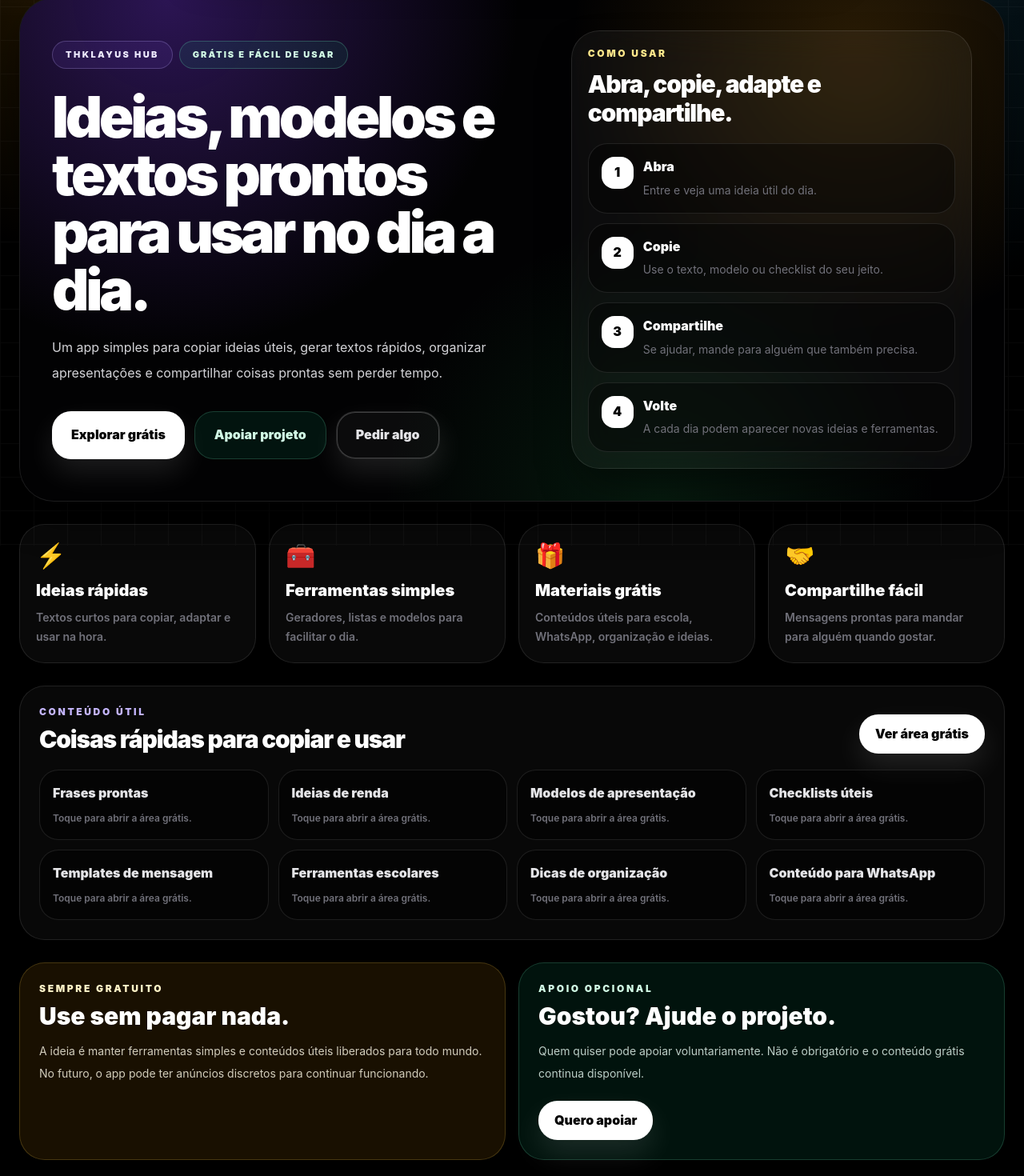
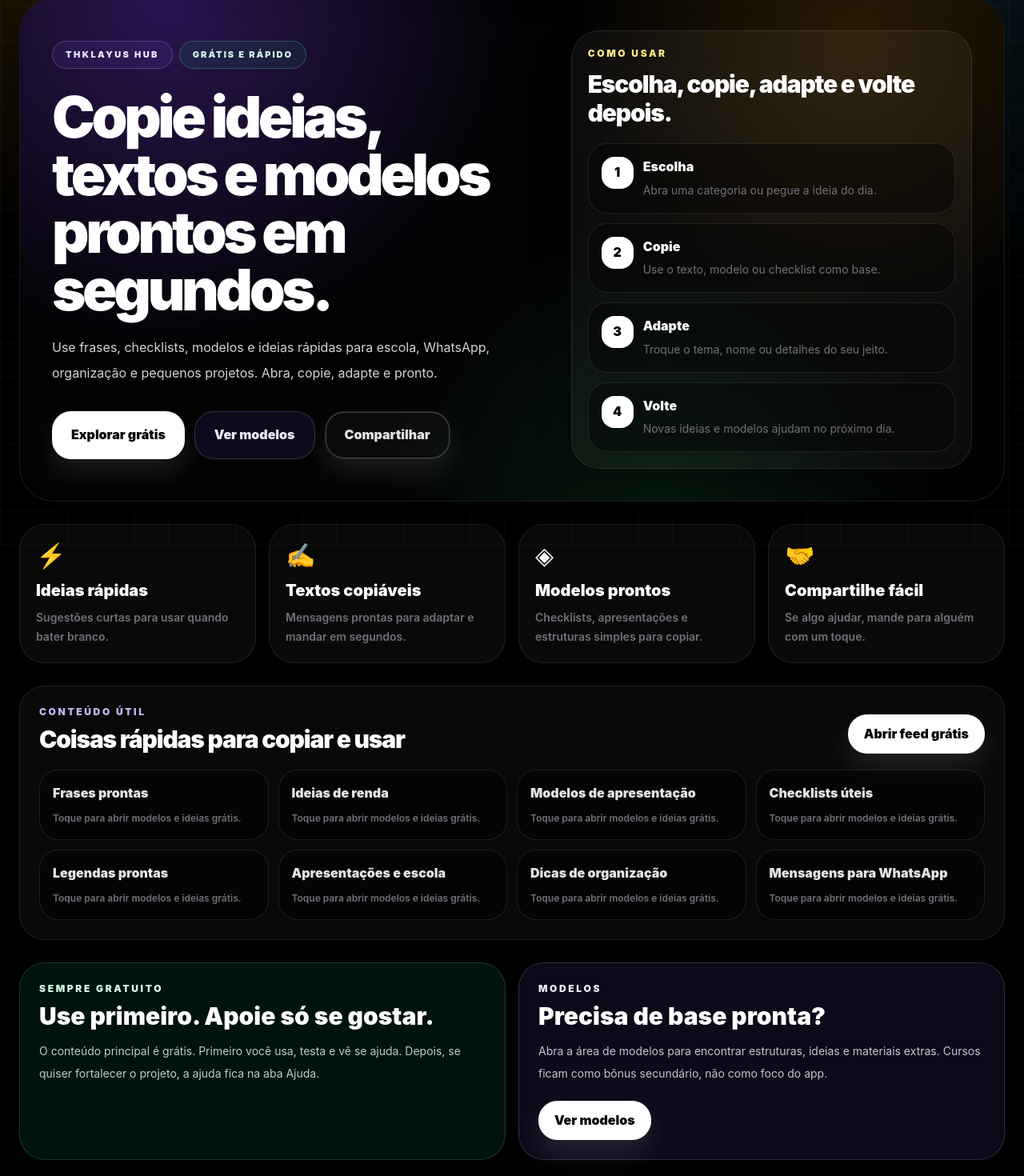
Before and after one commit to thiagodouglas19t-lang/Thklayus-hub, a React (Vite) app: page / in a window 1280 px wide. Shown: the part 118-1588 px from the top of the page at 80% size. Built offline with nearby package versions, Linux system fonts and the light colour scheme.

Commit message:
Clean home focus around free models and daily utility

```diff
--- a/src/pages/Home.tsx
+++ b/src/pages/Home.tsx
@@ -1,18 +1,18 @@
 const features = [
-  { title: "Ideias rápidas", desc: "Textos curtos para copiar, adaptar e usar na hora.", icon: "⚡" },
-  { title: "Ferramentas simples", desc: "Geradores, listas e modelos para facilitar o dia.", icon: "🧰" },
-  { title: "Materiais grátis", desc: "Conteúdos úteis para escola, WhatsApp, organização e ideias.", icon: "🎁" },
-  { title: "Compartilhe fácil", desc: "Mensagens prontas para mandar para alguém quando gostar.", icon: "🤝" },
+  { title: "Ideias rápidas", desc: "Sugestões curtas para usar quando bater branco.", icon: "⚡" },
+  { title: "Textos copiáveis", desc: "Mensagens prontas para adaptar e mandar em segundos.", icon: "✍️" },
+  { title: "Modelos prontos", desc: "Checklists, apresentações e estruturas simples para copiar.", icon: "◈" },
+  { title: "Compartilhe fácil", desc: "Se algo ajudar, mande para alguém com um toque.", icon: "🤝" },
 ];
 
 const userFlow = [
-  ["1", "Abra", "Entre e veja uma ideia útil do dia."],
-  ["2", "Copie", "Use o texto, modelo ou checklist do seu jeito."],
-  ["3", "Compartilhe", "Se ajudar, mande para alguém que também precisa."],
-  ["4", "Volte", "A cada dia podem aparecer novas ideias e ferramentas."],
+  ["1", "Escolha", "Abra uma categoria ou pegue a ideia do dia."],
+  ["2", "Copie", "Use o texto, modelo ou checklist como base."],
+  ["3", "Adapte", "Troque o tema, nome ou detalhes do seu jeito."],
+  ["4", "Volte", "Novas ideias e modelos ajudam no próximo dia."],
 ];
 
-const contentIdeas = ["Frases prontas", "Ideias de renda", "Modelos de apresentação", "Checklists úteis", "Templates de mensagem", "Ferramentas escolares", "Dicas de organização", "Conteúdo para WhatsApp"];
+const contentIdeas = ["Frases prontas", "Ideias de renda", "Modelos de apresentação", "Checklists úteis", "Legendas prontas", "Apresentações e escola", "Dicas de organização", "Mensagens para WhatsApp"];
 
 export default function Home({ setPage }: { setPage: (page: any) => void }) {
   return (
@@ -23,19 +23,19 @@ export default function Home({ setPage }: { setPage: (page: any) => void }) {
           <div>
             <div className="flex flex-wrap gap-2">
               <span className="rounded-full border border-violet-300/25 bg-violet-500/10 px-4 py-2 text-[11px] font-black uppercase tracking-[0.22em] text-violet-100">THKLAYUS Hub</span>
-              <span className="rounded-full border border-emerald-300/25 bg-emerald-500/10 px-4 py-2 text-[11px] font-black uppercase tracking-[0.18em] text-emerald-100">Grátis e fácil de usar</span>
+              <span className="rounded-full border border-emerald-300/25 bg-emerald-500/10 px-4 py-2 text-[11px] font-black uppercase tracking-[0.18em] text-emerald-100">Grátis e rápido</span>
             </div>
-            <h1 className="mt-6 max-w-4xl text-4xl font-black leading-[1.02] tracking-[-0.06em] md:text-7xl">Ideias, modelos e textos prontos para usar no dia a dia.</h1>
-            <p className="mt-5 max-w-2xl text-base leading-8 text-zinc-300">Um app simples para copiar ideias úteis, gerar textos rápidos, organizar apresentações e compartilhar coisas prontas sem perder tempo.</p>
+            <h1 className="mt-6 max-w-4xl text-4xl font-black leading-[1.02] tracking-[-0.06em] md:text-7xl">Copie ideias, textos e modelos prontos em segundos.</h1>
+            <p className="mt-5 max-w-2xl text-base leading-8 text-zinc-300">Use frases, checklists, modelos e ideias rápidas para escola, WhatsApp, organização e pequenos projetos. Abra, copie, adapte e pronto.</p>
             <div className="mt-8 flex flex-wrap gap-3">
               <button onClick={() => setPage("gratis")} className="rounded-2xl bg-white px-6 py-4 font-black text-black shadow-lg shadow-violet-500/25 transition hover:scale-[1.03] active:scale-95">Explorar grátis</button>
-              <button onClick={() => setPage("ajuda")} className="rounded-2xl border border-emerald-300/20 bg-emerald-500/10 px-6 py-4 font-black text-emerald-100 transition hover:bg-emerald-500/15 active:scale-95">Apoiar projeto</button>
-              <button onClick={() => setPage("pedidos")} className="rounded-2xl border border-white/10 bg-white/[0.04] px-6 py-4 font-black text-zinc-200 transition hover:bg-white/[0.08] active:scale-95">Pedir algo</button>
+              <button onClick={() => setPage("cursos")} className="rounded-2xl border border-violet-300/20 bg-violet-500/10 px-6 py-4 font-black text-violet-100 transition hover:bg-violet-500/15 active:scale-95">Ver modelos</button>
+              <button onClick={() => setPage("gratis")} className="rounded-2xl border border-white/10 bg-white/[0.04] px-6 py-4 font-black text-zinc-200 transition hover:bg-white/[0.08] active:scale-95">Compartilhar</button>
             </div>
           </div>
           <div className="rounded-[2.2rem] border border-white/10 bg-white/[0.045] p-5 shadow-2xl shadow-black/50 backdrop-blur-xl">
             <p className="text-xs font-black uppercase tracking-[0.22em] text-amber-200">Como usar</p>
-            <h2 className="mt-3 text-3xl font-black tracking-[-0.04em]">Abra, copie, adapte e compartilhe.</h2>
+            <h2 className="mt-3 text-3xl font-black tracking-[-0.04em]">Escolha, copie, adapte e volte depois.</h2>
             <div className="mt-5 space-y-3">
               {userFlow.map(([n,t,d]) => <div key={n} className="flex gap-3 rounded-2xl border border-white/10 bg-black/40 p-4"><div className="grid h-10 w-10 shrink-0 place-items-center rounded-xl bg-white font-black text-black">{n}</div><div><h3 className="font-black text-white">{t}</h3><p className="mt-1 text-sm leading-6 text-zinc-500">{d}</p></div></div>)}
             </div>
@@ -50,27 +50,20 @@ export default function Home({ setPage }: { setPage: (page: any) => void }) {
       <section className="rounded-[2rem] border border-white/10 bg-white/[0.03] p-5 md:p-6">
         <div className="flex flex-wrap items-end justify-between gap-4">
           <div><p className="text-xs font-black uppercase tracking-[0.22em] text-violet-300">Conteúdo útil</p><h2 className="mt-2 text-3xl font-black tracking-[-0.04em]">Coisas rápidas para copiar e usar</h2></div>
-          <button onClick={() => setPage("gratis")} className="rounded-2xl bg-white px-5 py-3 font-black text-black">Ver área grátis</button>
+          <button onClick={() => setPage("gratis")} className="rounded-2xl bg-white px-5 py-3 font-black text-black">Abrir feed grátis</button>
         </div>
         <div className="mt-5 grid gap-3 sm:grid-cols-2 lg:grid-cols-4">
-          {contentIdeas.map((item) => <button key={item} onClick={() => setPage("gratis")} className="rounded-2xl border border-white/10 bg-black/45 p-4 text-left font-black text-zinc-200 transition hover:-translate-y-1 hover:border-violet-300/40 hover:bg-violet-500/10">{item}<p className="mt-2 text-xs font-semibold leading-5 text-zinc-500">Toque para abrir a área grátis.</p></button>)}
+          {contentIdeas.map((item) => <button key={item} onClick={() => setPage("gratis")} className="rounded-2xl border border-white/10 bg-black/45 p-4 text-left font-black text-zinc-200 transition hover:-translate-y-1 hover:border-violet-300/40 hover:bg-violet-500/10">{item}<p className="mt-2 text-xs font-semibold leading-5 text-zinc-500">Toque para abrir modelos e ideias grátis.</p></button>)}
         </div>
       </section>
 
       <section className="grid gap-4 lg:grid-cols-[1fr_1fr]">
-        <div className="rounded-[2rem] border border-amber-300/20 bg-amber-500/10 p-6"><p className="text-xs font-black uppercase tracking-[0.22em] text-amber-100">Sempre gratuito</p><h2 className="mt-2 text-3xl font-black text-white">Use sem pagar nada.</h2><p className="mt-3 text-sm leading-7 text-amber-50/80">A ideia é manter ferramentas simples e conteúdos úteis liberados para todo mundo. No futuro, o app pode ter anúncios discretos para continuar funcionando.</p></div>
-        <div className="rounded-[2rem] border border-emerald-300/20 bg-emerald-500/10 p-6"><p className="text-xs font-black uppercase tracking-[0.22em] text-emerald-100">Apoio opcional</p><h2 className="mt-2 text-3xl font-black text-white">Gostou? Ajude o projeto.</h2><p className="mt-3 text-sm leading-7 text-emerald-50/80">Quem quiser pode apoiar voluntariamente. Não é obrigatório e o conteúdo grátis continua disponível.</p><button onClick={() => setPage("ajuda")} className="mt-5 rounded-2xl bg-white px-5 py-3 font-black text-black">Quero apoiar</button></div>
-      </section>
-
-      <section className="rounded-[2rem] border border-white/10 bg-black/45 p-5 md:p-6">
-        <p className="text-xs font-black uppercase tracking-[0.22em] text-zinc-500">Espaço reservado</p>
-        <div className="mt-3 grid min-h-28 place-items-center rounded-[1.5rem] border border-dashed border-white/15 bg-white/[0.025] text-center">
-          <div><p className="font-black text-zinc-300">Área para aviso ou destaque</p><p className="mt-1 text-sm text-zinc-600">Por enquanto, sem anúncios reais.</p></div>
-        </div>
+        <div className="rounded-[2rem] border border-emerald-300/20 bg-emerald-500/10 p-6"><p className="text-xs font-black uppercase tracking-[0.22em] text-emerald-100">Sempre gratuito</p><h2 className="mt-2 text-3xl font-black text-white">Use primeiro. Apoie só se gostar.</h2><p className="mt-3 text-sm leading-7 text-emerald-50/80">O conteúdo principal é grátis. Primeiro você usa, testa e vê se ajuda. Depois, se quiser fortalecer o projeto, a ajuda fica na aba Ajuda.</p></div>
+        <div className="rounded-[2rem] border border-violet-300/20 bg-violet-500/10 p-6"><p className="text-xs font-black uppercase tracking-[0.22em] text-violet-100">Modelos</p><h2 className="mt-2 text-3xl font-black text-white">Precisa de base pronta?</h2><p className="mt-3 text-sm leading-7 text-violet-50/80">Abra a área de modelos para encontrar estruturas, ideias e materiais extras. Cursos ficam como bônus secundário, não como foco do app.</p><button onClick={() => setPage("cursos")} className="mt-5 rounded-2xl bg-white px-5 py-3 font-black text-black">Ver modelos</button></div>
       </section>
 
       <section className="rounded-[2rem] border border-white/10 bg-white p-6 text-black">
-        <div className="flex flex-wrap items-center justify-between gap-4"><div><h2 className="text-3xl font-black tracking-[-0.04em]">Comece pela área grátis.</h2><p className="mt-2 text-sm leading-6 text-zinc-700">Pegue uma ideia pronta, copie, adapte e mande para alguém se achar útil.</p></div><button onClick={() => setPage("gratis")} className="rounded-2xl bg-black px-6 py-4 font-black text-white">Abrir conteúdo grátis</button></div>
+        <div className="flex flex-wrap items-center justify-between gap-4"><div><h2 className="text-3xl font-black tracking-[-0.04em]">Pegue uma ideia em 10 segundos.</h2><p className="mt-2 text-sm leading-6 text-zinc-700">Abra o feed grátis, copie algo útil e adapte para o que você precisa agora.</p></div><button onClick={() => setPage("gratis")} className="rounded-2xl bg-black px-6 py-4 font-black text-white">Abrir agora</button></div>
       </section>
     </div>
   );
```
